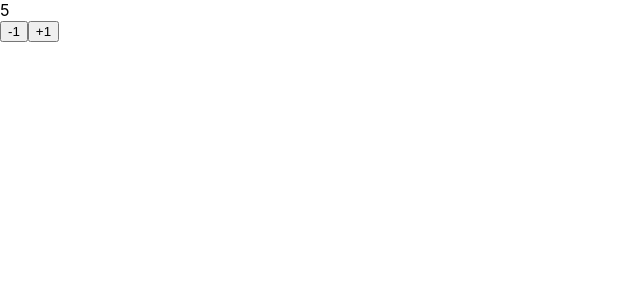
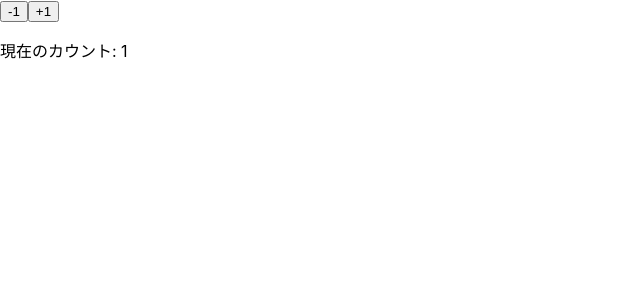
Before and after one commit to tochisuke221/react-next-typescript-practice, a React (Create React App) app in the folder react-sample/: page / in a window 1280 px wide. Shown: the top 300 px of the page, without its empty margins (0-640 px from the left). Built offline with nearby package versions, Linux system fonts and the light colour scheme.

Commit message:
memo関数を用いたmemo化

```diff
--- /dev/null
+++ b/react-sample/src/components/Parent.tsx
@@ -0,0 +1,48 @@
+import React, { memo, useState } from "react";
+
+type FizzProps = {
+  isFizz: boolean
+}
+
+const Fizz = (props: FizzProps) => {
+  const { isFizz } = props
+
+  console.log('Fizz 再描画されました')
+
+  return <span>{ isFizz ? 'Fizz' : '' }</span>
+}
+
+type BuzzProps = {
+  isBuzz: boolean
+}
+
+const Buzz = memo<BuzzProps>((props) => {
+  const { isBuzz } = props
+
+  console.log('Buzzが再描画されました')
+
+  return <span>{ isBuzz ? 'Buzz' : '' }</span>
+})
+
+
+export const Parent = () => {
+  const [count, setCount] = useState(1)
+
+  const isFizz = count % 3 === 0
+  const isBuzz = count % 5 === 0
+
+  console.log(`Parentが再描画されました。count=${count}`)
+
+  return (
+    <div>
+      <button onClick={()=> setCount((currentCount)=>(currentCount - 1))}>-1</button>
+      <button onClick={()=> setCount((currentCount)=>(currentCount + 1))}>+1</button>
+      <p>{`現在のカウント: ${count}`}</p>
+      <p>
+        <Fizz isFizz={isFizz}/>
+        <Buzz isBuzz={isBuzz}/>
+      </p>
+    </div>
+  )
+
+}
--- a/react-sample/src/index.tsx
+++ b/react-sample/src/index.tsx
@@ -4,19 +4,17 @@
 // import App from './App';
 // import Hellow from './components/Hello'
 // import Parent from './components/ContainerSample'
-import Counter from './components/Counter'
+// import Counter from './components/Counter'
+import { Parent } from './components/Parent'
 import reportWebVitals from './reportWebVitals';
 
 const root = ReactDOM.createRoot(
   document.getElementById('root') as HTMLElement
 );
 root.render(
-  <React.StrictMode>
-    {/* <App /> */}
-    {/* <Parent></Hellow> */}
-    {/* <Parent></Parent> */}
-    <Counter initialValue={5}/>
-  </React.StrictMode>
+
+  <Parent></Parent>
+
 );
 
 // If you want to start measuring performance in your app, pass a function
```
